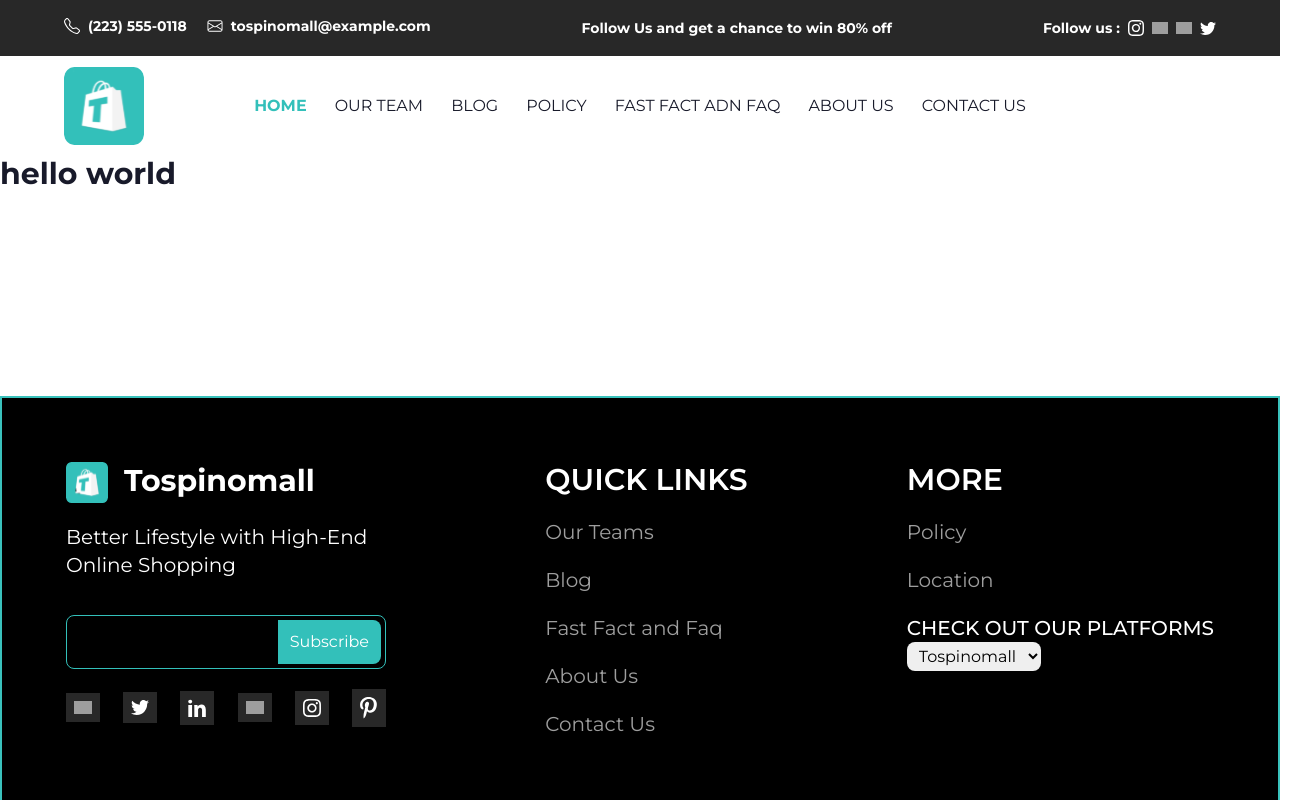
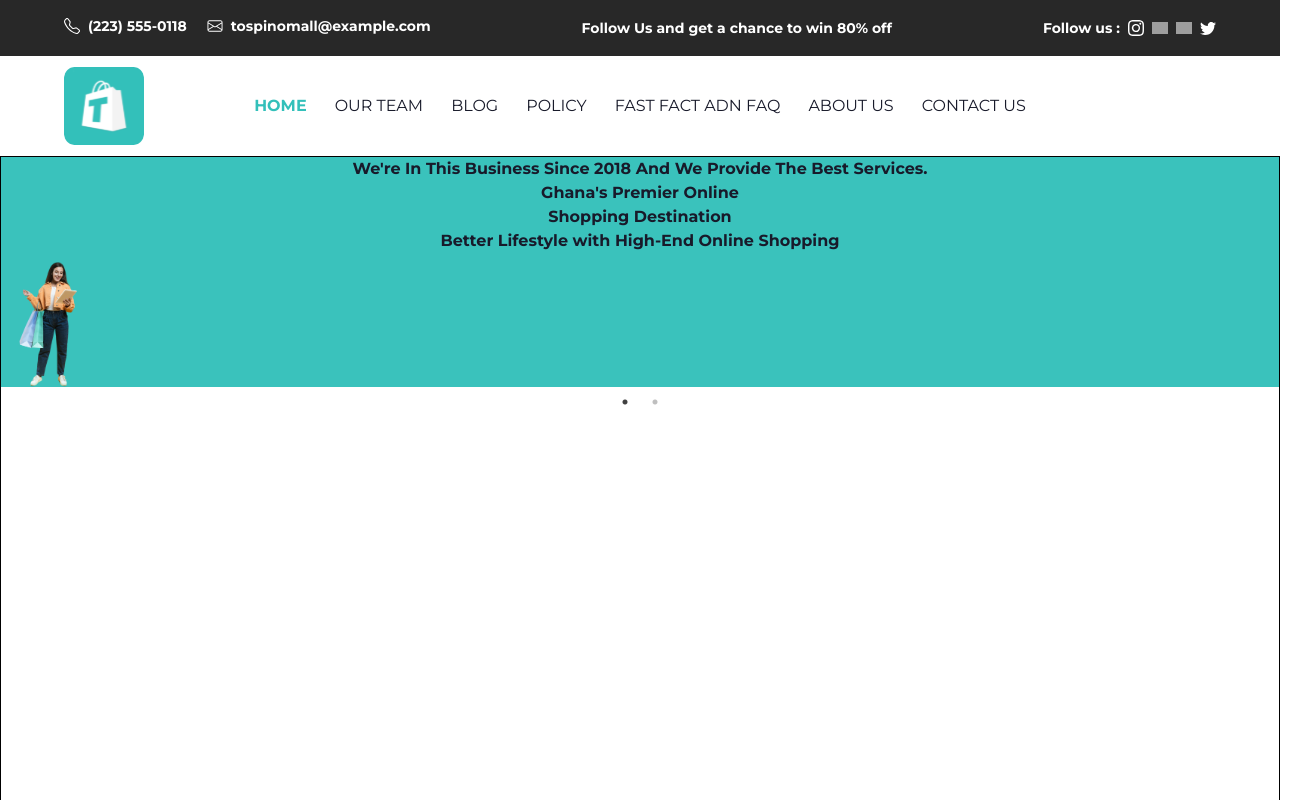
Before and after one commit to Antor1155/Tospinomall-frontend, a Next.js app: page / in a window 1280 px wide. Shown: the top 800 px of the page, 1304 px wide, since content can reach past the window. Built offline with nearby package versions, Linux system fonts and the light colour scheme; grey boxes are pictures that could not be loaded.

Commit message:
react slick added to the project

```diff
--- a/app/page.js
+++ b/app/page.js
@@ -1,9 +1,19 @@
+import Carousel from "@/components/Carousel/Carousel";
 import Image from "next/image";
 
 export default function Home() {
   return (
-    <main className=" h-60">
+    <main className="">
+      <Carousel />
       <h1 className="font-bold text-3xl">hello world</h1>
+
+      <p>Deserunt aute ex enim aute cillum et ullamco quis tempor proident excepteur anim sunt adipisicing. Aute aliqua cillum incididunt eiusmod labore sit tempor minim. Elit exercitation aute culpa incididunt voluptate incididunt fugiat quis irure proident sunt commodo est.
+
+        Id ut velit ea fugiat ex adipisicing ullamco in fugiat sint velit eu minim. Dolore excepteur reprehenderit sit elit ad irure ex. Commodo eu cupidatat quis exercitation laborum sint non tempor eiusmod sit duis consectetur fugiat. Velit in nostrud ut est. Tempor non do elit commodo tempor sint anim deserunt in aliqua.
+
+        Enim Lorem in aliqua mollit anim nisi officia. Minim pariatur eu id tempor officia nulla Lorem ipsum esse amet minim commodo fugiat. Sunt cupidatat ipsum incididunt occaecat et eiusmod fugiat do. Irure reprehenderit et non Lorem deserunt duis.
+
+      </p>
     </main>
   );
 }
--- /dev/null
+++ b/components/Carousel/Carousel.jsx
@@ -0,0 +1,51 @@
+"use client"
+import Image from "next/image";
+import Slider from "react-slick";
+
+import "slick-carousel/slick/slick.css";
+import "slick-carousel/slick/slick-theme.css";
+
+
+const Carousel = () => {
+    var settings = {
+        dots: true,
+        infinite: true,
+        speed: 500,
+        slidesToShow: 1,
+        slidesToScroll: 1,
+    };
+    return (
+        <div className="relative h-lvh border border-black ">
+
+
+            <Slider {...settings}>
+
+                <div className="bg-tospino font-bold text-center ">
+                    <div>
+                        <p>We're In This Business Since 2018 And We Provide The Best Services.</p>
+
+                        <p>Ghana's Premier Online <br /> Shopping Destination</p>
+
+                        <p>Better Lifestyle with High-End Online Shopping</p>
+                    </div>
+
+                    <div>
+                        <Image
+                            src="/images/carouselModel1.png"
+                            width={100}
+                            height={100}
+                        />
+                    </div>
+                </div>
+
+
+                <div className="bg-tospino font-bold text-center">
+                    <h3>2</h3>
+                </div>
+
+            </Slider>
+        </div>
+    );
+}
+
+export default Carousel;
--- a/package.json
+++ b/package.json
@@ -11,7 +11,9 @@
   "dependencies": {
     "next": "14.1.2",
     "react": "^18",
-    "react-dom": "^18"
+    "react-dom": "^18",
+    "react-slick": "^0.30.2",
+    "slick-carousel": "^1.8.1"
   },
   "devDependencies": {
     "autoprefixer": "^10.0.1",
```
Also changed, not shown: public/images/carouselModel1.png (added), 1 other file (tests, documents, lock files or other folders).
